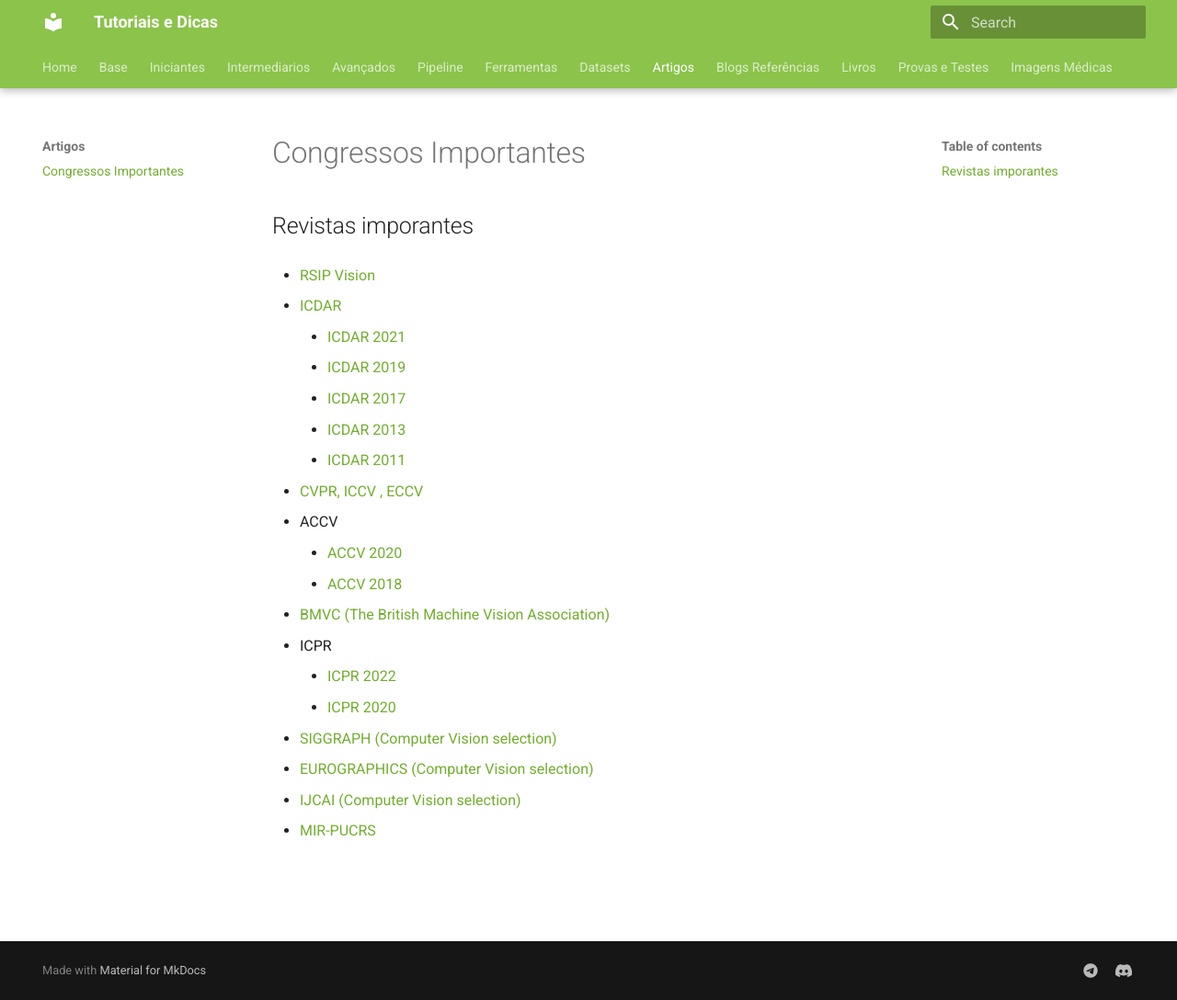
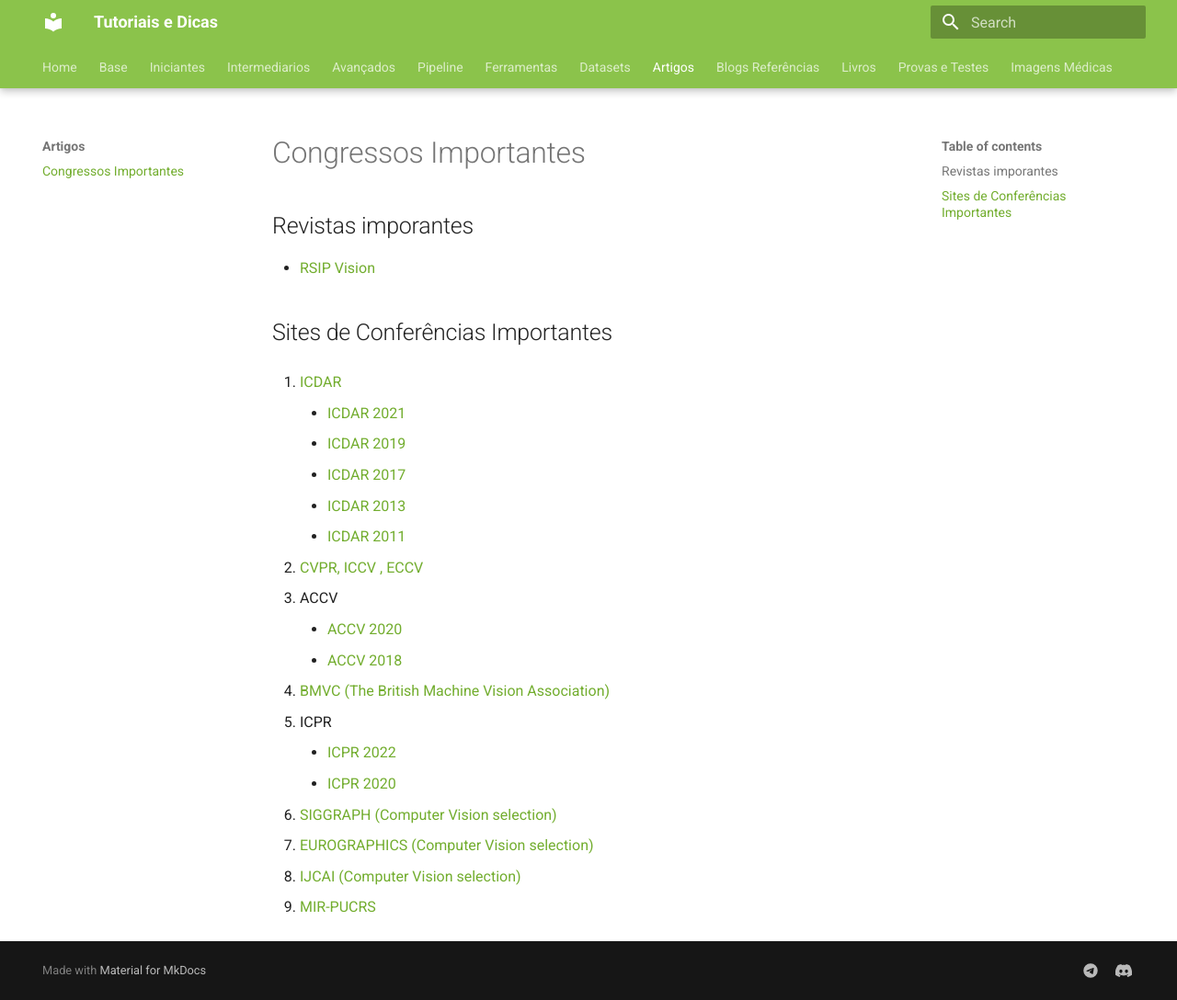
Before and after one commit to Grupo-OpenCV-BR/tutoriais-tecnologia, an MkDocs documentation site: the page built from docs/papers/congressos.md, in a window 1280 px wide and 1088 px high. Shown: the whole window at 92% size. Built offline with MkDocs 1.6.1 and Material for MkDocs 9.7.7, drawn with Linux system fonts in a browser that asks for light colours; the version menu is left out.

Commit message:
Andre (#26)
* Restruturação do repositório

* Restruturação do repositório

* Restruturação do projeto

* Restruturação do projeto

* Restruturação do projeto

* Restruturação do projeto

* Restruturação do projeto

* Restruturação do projeto

* Adição de revistas imporantes

* Adição de revistas imporantes

* Adição de revistas imporantes

Co-authored-by: Andre Luiz Emidio Junior <andre.junior@engdb.com.br>

```diff
--- a/docs/papers/congressos.md
+++ b/docs/papers/congressos.md
@@ -1,8 +1,11 @@
 ## Revistas imporantes
+
 
 - [RSIP Vision](https://www.rsipvision.com/computer-vision-news/)
 
 
+
+## Sites de Conferências Importantes
 
 1.  [ICDAR](https://www.icdar.org/)
     <ul>
```
